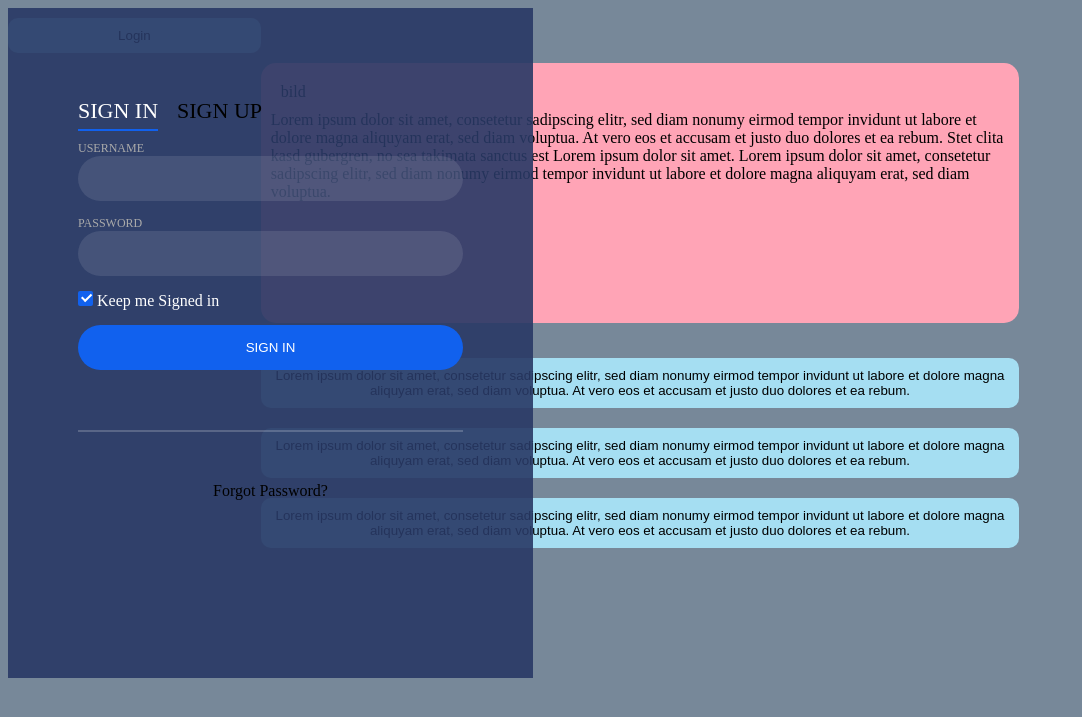
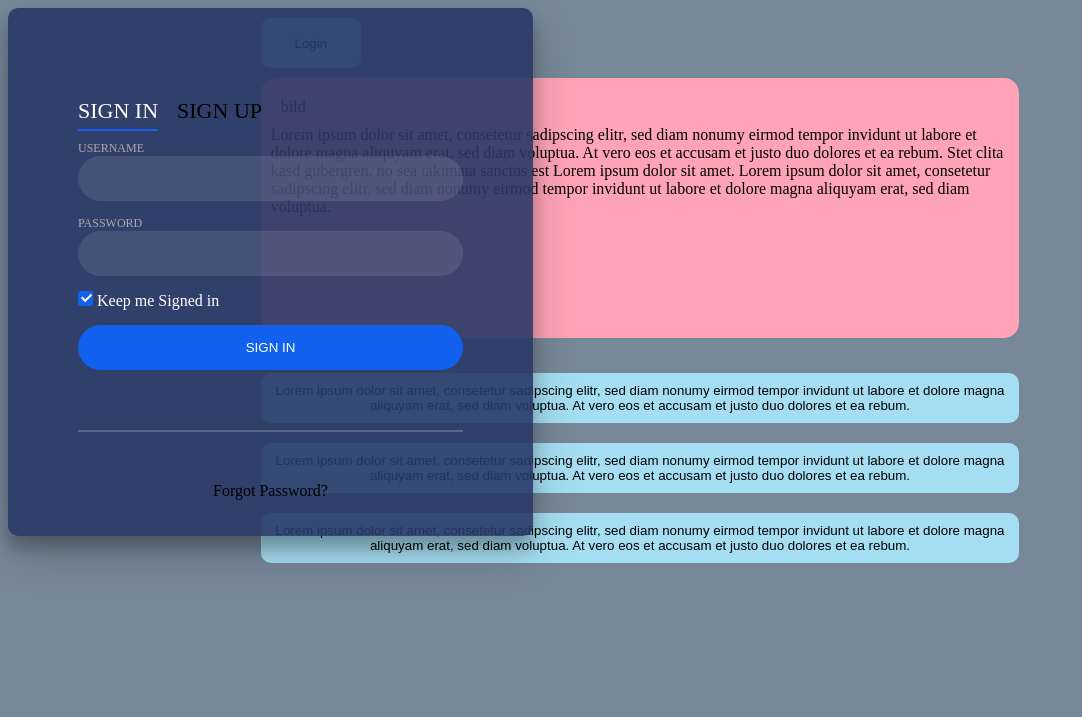
Before and after one commit to Schokojaeger/Big-Like-Great-Disappointment, a PHP site: page / in a window 1280 px wide, after a click on "Login". Shown: the top 717 px of the page, without its empty margins (0-1082 px from the left). Run offline with PHP 8.4, Linux system fonts and the light colour scheme.

Commit message:
login size (height) fix

```diff
--- a/index.html
+++ b/index.html
@@ -9,7 +9,7 @@
 </head>
 <body>
     <!--Login Button-->
-    <button onclick="document.getElementById('login').style.display='block'">Login</button>
+    <button class="loginButton" onclick="document.getElementById('login').style.display='block'">Login</button>
 
     <!--Login-->
     <div id="login" class="login-wrap">
--- a/style.css
+++ b/style.css
@@ -14,26 +14,27 @@ body{
 
 a{color:inherit;text-decoration:none}
 
-button{
-    background-color: yellow;
-}
 
 .login-wrap{
 	width:100%;
-	margin:auto;
 	max-width:525px;
 	min-height:670px;
 	position:absolute;
     display: none;
     z-index: 1;
+    height: fit-content;
+    /*margin: 5% auto 5% auto;*/
 }
+
 .login-html{
 	width:100%;
 	height:100%;
-	position:absolute;
 	padding:90px 70px 50px 70px;
 	background:rgba(40,57,101,.9);
+    border-radius: 10px;
+    box-shadow:0 12px 15px 0 rgba(0,0,0,.24),0 17px 50px 0 rgba(0,0,0,.19);
 }
+
 .login-html .sign-in-htm,
 .login-html .sign-up-htm{
 	top:0;
@@ -156,6 +157,7 @@ button{
 .foot-lnk{
 	text-align:center;
 }
+
 /*Game*/
 
 .photo{
```
